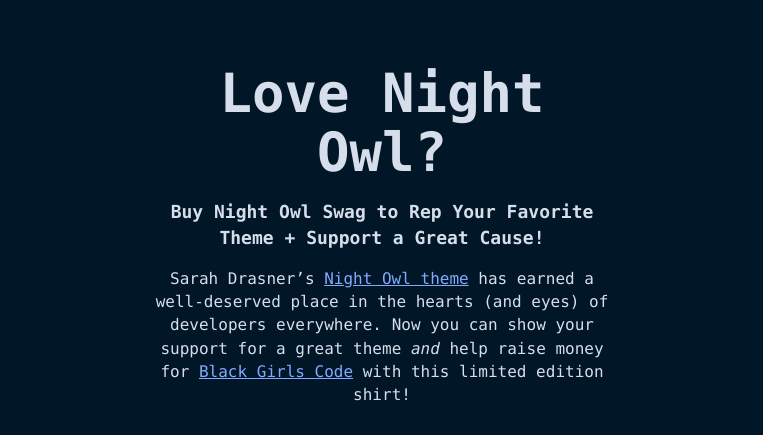
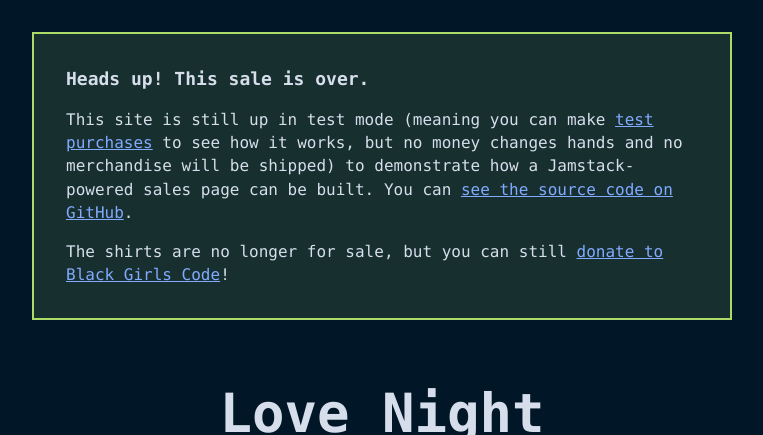
Before and after one commit to jlengstorf/night-owl-swag, a website: page index.html in a window 1280 px wide. Shown: the top 435 px of the page, without its empty margins (258-1021 px from the left). Drawn offline with Linux system fonts and the light colour scheme; no server answers.

Commit message:
feat: end sale, put in demo mode

```diff
--- a/functions/handle-purchase.js
+++ b/functions/handle-purchase.js
@@ -43,7 +43,8 @@
 `,
     };
 
-    await mail.send(msg);
+    // uncomment this to send an email when purchases are made
+    // await mail.send(msg);
 
     return {
       statusCode: 200,
--- a/index.html
+++ b/index.html
@@ -99,10 +99,21 @@
         width: 90vw;
       }
 
+      .sale-ended,
       main {
         margin: 2rem auto;
         max-width: 700px;
         width: 90vw;
+      }
+
+      .sale-ended {
+        background: rgb(173 219 103 / 0.125);
+        border: 2px solid #addb67;
+        padding: 2rem;
+      }
+
+      .sale-ended h2 {
+        margin-top: 0;
       }
 
       h1 {
@@ -263,6 +274,27 @@
     </style>
   </head>
   <body>
+    <div class="sale-ended">
+      <h2>Heads up! This sale is over.</h2>
+      <p>
+        This site is still up in test mode (meaning you can make
+        <a href="https://stripe.com/docs/testing#cards">test purchases</a> to
+        see how it works, but no money changes hands and no merchandise will be
+        shipped) to demonstrate how a Jamstack-powered sales page can be built.
+        You can
+        <a href="https://github.com/jlengstorf/night-owl-swag"
+          >see the source code on GitHub</a
+        >.
+      </p>
+      <p>
+        The shirts are no longer for sale, but you can still
+        <a
+          href="https://donorbox.org/support-black-girls-code?default_interval=o"
+          >donate to Black Girls Code</a
+        >!
+      </p>
+    </div>
+
     <header>
       <h1>Love Night Owl?</h1>
       <h2>
@@ -297,20 +329,20 @@
             -- choose your contribution --
           </option>
 
-          <option value="price_1HApPqJxiC8YsQIhXFPLxzHB"
-            >Night Owl Shirt $25</option
-          >
-          <option value="price_1HApPqJxiC8YsQIhpFtkGSEu"
-            >Night Owl Shirt $25 + Extra $25 Donation</option
-          >
-          <option value="price_1HApPqJxiC8YsQIhgMflLLh9"
-            >Night Owl Shirt $25 + Extra $75 Donation</option
-          >
+          <option value="price_1HApPqJxiC8YsQIhXFPLxzHB">
+            Night Owl Shirt $25
+          </option>
+          <option value="price_1HApPqJxiC8YsQIhpFtkGSEu">
+            Night Owl Shirt $25 + Extra $25 Donation
+          </option>
+          <option value="price_1HApPqJxiC8YsQIhgMflLLh9">
+            Night Owl Shirt $25 + Extra $75 Donation
+          </option>
         </select>
 
         <label for="size">Choose Your Size</label>
         <select id="size" name="size">
-          <option value="" disabled selected> -- choose a size -- </option>
+          <option value="" disabled selected>-- choose a size --</option>
 
           <option value="6004-sm">SM Slim-Cut Fitted Tee</option>
           <option value="6004-md">MD Slim-Cut Fitted Tee</option>
```
